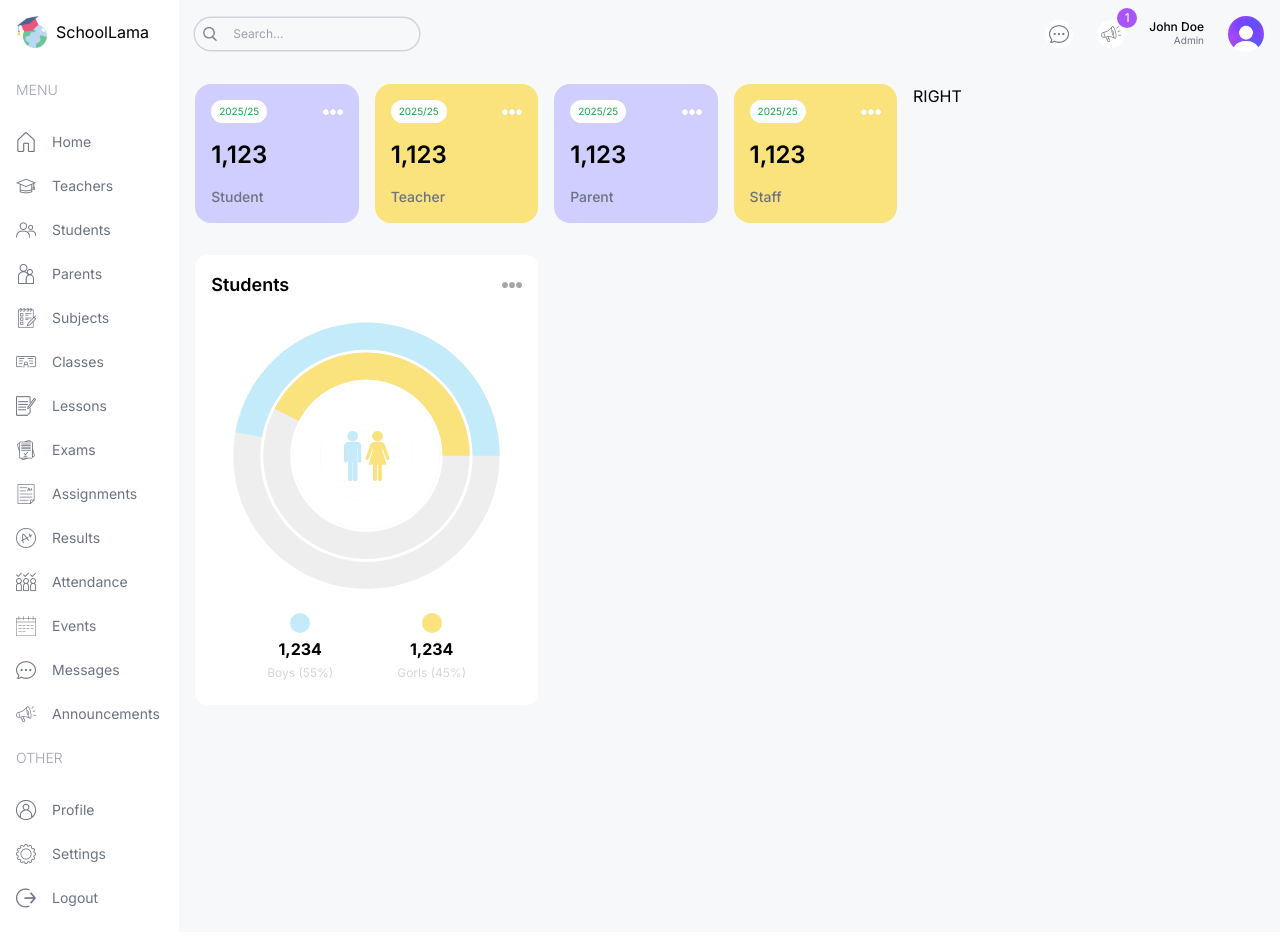
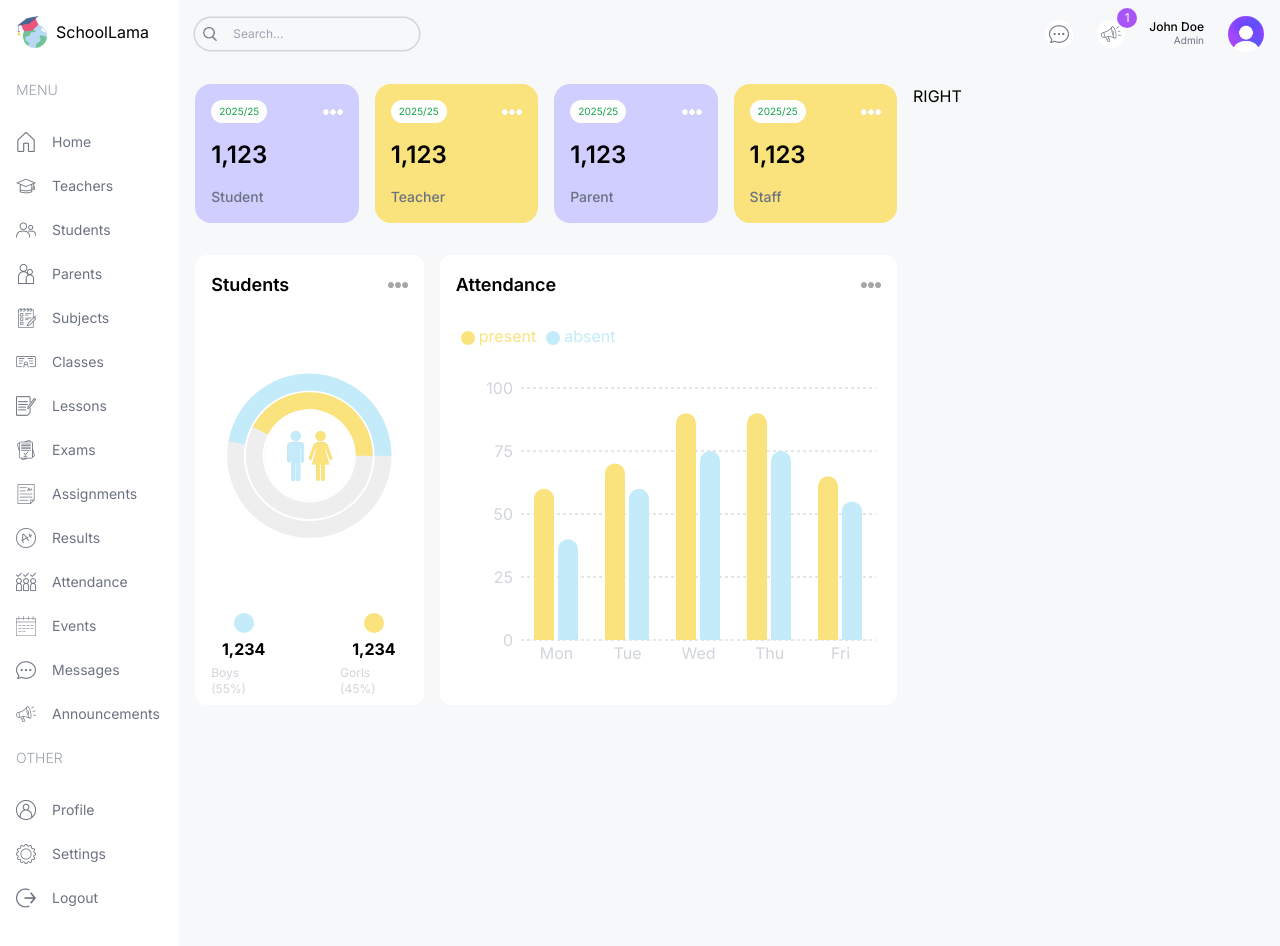
Before and after one commit to JeanCarlos80s/next-school-dashboard, a Next.js app: page /admin in a window 1280 px wide. Shown: the top 946 px of the page. Built offline with nearby package versions, Linux system fonts and the light colour scheme.

Commit message:
Add attendanceChart chart

```diff
--- a/src/app/(dashboard)/admin/page.tsx
+++ b/src/app/(dashboard)/admin/page.tsx
@@ -1,3 +1,4 @@
+import AttendanceChart from "@/components/AttendanceChart"
 import CountCharts from "@/components/CountCharts"
 import UserCard from "@/components/UserCard"
 
@@ -16,14 +17,16 @@
         {/* MIDDLE CHARTS */}
         <div className="flex gap-4 flex-col lg:flex-row">
           {/* COUNT CHARTS */}
-          <div className="w-full lg:1/3 h-[450px]">
+          <div className="w-full lg:w-1/3 h-[450px]">
             <CountCharts/>
           </div>
           {/* ATTENDANCE CHARTS */}
-          <div className="w-full lg:2/3 h-[450px]"></div>
+          <div className="w-full lg:w-2/3 h-[450px]">
+            <AttendanceChart />
+          </div>
         </div>
         {/* BOTTON CHARTS */}
-        <div className=""></div>
+        <div className="w-full h-[500px]"></div>
       </div>
       {/* RIGHT */}
       <div className="w-fulll lg:w-1/3">RIGHT</div>
--- /dev/null
+++ b/src/components/AttendanceChart.tsx
@@ -0,0 +1,71 @@
+"use client"
+
+import Image from 'next/image';
+import { BarChart, Bar, Rectangle, XAxis, YAxis, CartesianGrid, Tooltip, Legend, ResponsiveContainer } from 'recharts';
+
+const data = [
+  {
+    name: 'Mon',
+    present: 60,
+    absent: 40,
+  },
+  {
+    name: 'Tue',
+    present: 70,
+    absent: 60,
+  },
+  {
+    name: 'Wed',
+    present: 90,
+    absent: 75,
+  },
+  {
+    name: 'Thu',
+    present: 90,
+    absent: 75,
+  },
+  {
+    name: 'Fri',
+    present: 65,
+    absent: 55,
+  },
+];
+
+const AttendanceChart = () => {
+  return (
+    <div className='bg-white rounded-xl w-full h-full p-4'>
+        <div className='flex justify-between items-center'>
+            <h1 className='text-lg font-semibold'>Attendance</h1>
+            <Image src="/moreDark.png" alt='' width={20} height={20} />
+        </div>
+        <ResponsiveContainer width="100%" height="90%">
+            <BarChart
+                width={500}
+                height={300}
+                data={data}
+                barSize={20}
+            >
+            <CartesianGrid strokeDasharray="3 3" vertical={false} />
+            <XAxis dataKey="name" axisLine={false} tick={{fill:"#d1d5db"}} tickLine={false} />
+            <YAxis axisLine={false} tick={{fill:"#d1d5db"}} tickLine={false} />
+            <Tooltip contentStyle={{borderRadius:"10px", borderColor:"lightgray"}} />
+            <Legend align='left' verticalAlign='top' wrapperStyle={{paddingTop:"20px", paddingBottom:"40px"}} />
+            <Bar
+                dataKey="present"
+                fill="#FAE27C"
+                legendType='circle'
+                radius={[10,10,0,0]}
+            />
+            <Bar
+                dataKey="absent"
+                fill="#C3EBFA"
+                legendType='circle'
+                radius={[10,10,0,0]}
+            />
+            </BarChart>
+        </ResponsiveContainer>
+    </div>
+  )
+}
+
+export default AttendanceChart
```
